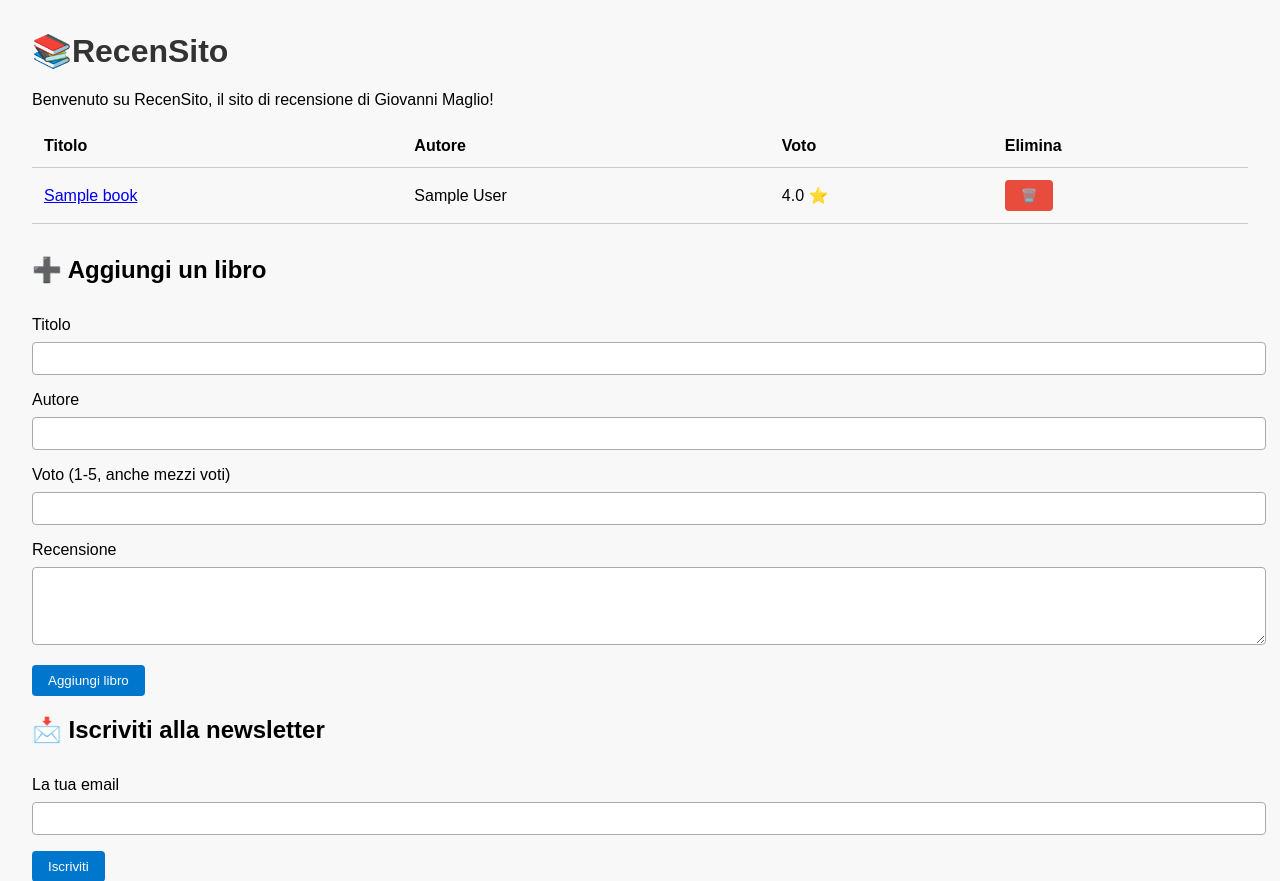
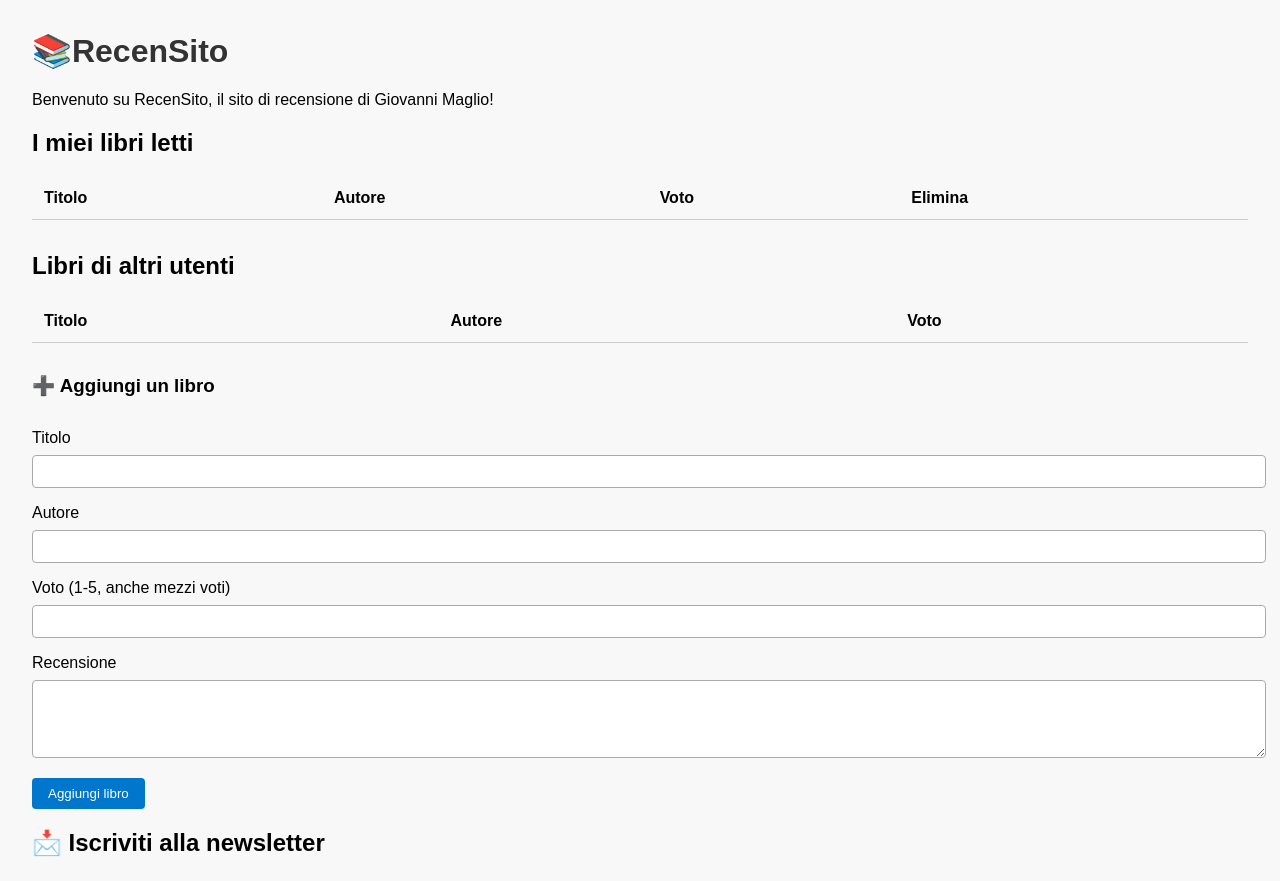
Before and after one commit to GiovanniMaglio/voti-libri, a Flask app: page / in a window 1280 px wide. Shown: the top 881 px of the page. Run offline with Flask 3, Linux system fonts and the light colour scheme; tables that the repository leaves empty hold one stand-in row (values such as "Sample post"); lists and menus that the app fills with data are empty.

```diff
--- a/templates/index.html
+++ b/templates/index.html
@@ -55,6 +55,7 @@
   <h1>📚RecenSito</h1>
   <p>Benvenuto su RecenSito, il sito di recensione di Giovanni Maglio!</p>
 
+  <h2>I miei libri letti</h2>
   <table>
     <tr>
       <th>Titolo</th>
@@ -62,7 +63,7 @@
       <th>Voto</th>
       <th>Elimina</th>
     </tr>
-    {% for book in books %}
+    {% for book in my_books %}
     <tr>
       <td>
         <a href="{{ url_for('book_detail', book_id=book[0]) }}">
@@ -80,7 +81,27 @@
     {% endfor %}
   </table>
 
-  <h2>➕ Aggiungi un libro</h2>
+  <h2>Libri di altri utenti</h2>
+  <table>
+    <tr>
+      <th>Titolo</th>
+      <th>Autore</th>
+      <th>Voto</th>
+    </tr>
+    {% for book in other_books %}
+    <tr>
+      <td>
+        <a href="{{ url_for('book_detail', book_id=book[0]) }}">
+          {{ book[1] }}
+        </a>
+      </td>
+      <td>{{ book[2] }}</td>
+      <td>{{ book[3] }} ⭐</td>
+    </tr>
+    {% endfor %}
+  </table>
+
+  <h3>➕ Aggiungi un libro</h3>
   <form action="{{ url_for('add_book') }}" method="post">
     <label for="title">Titolo</label>
     <input type="text" id="title" name="title" required />
```
